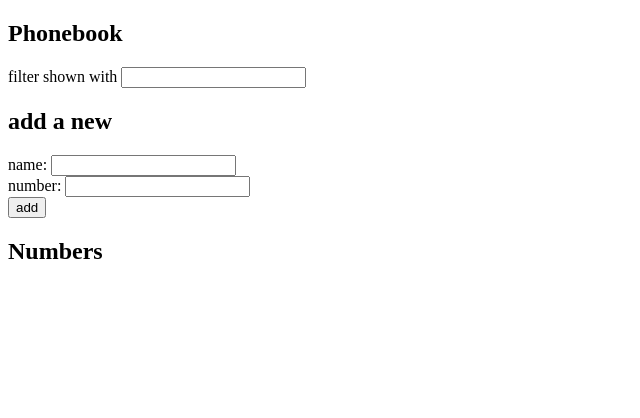
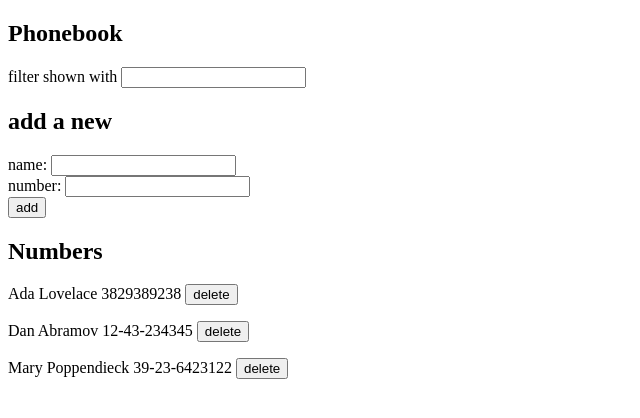
Before and after one commit to denvicar/FullStackOpenSubmissions, a React (Create React App) app in the folder part2/phonebook/: page / in a window 1280 px wide. Shown: the top 418 px of the page, without its empty margins (0-640 px from the left). Built offline with nearby package versions, Linux system fonts and the light colour scheme; data requests are answered from the project's data file; the HTML template or start-up script is replaced by a standard one.

Commit message:
exercise2.19

```diff
--- a/part2/phonebook/db.json
+++ b/part2/phonebook/db.json
@@ -14,11 +14,6 @@
       "name": "Mary Poppendieck",
       "number": "39-23-6423122",
       "id": 4
-    },
-    {
-      "name": "Martin Fowler",
-      "number": "383928329",
-      "id": 5
     }
   ]
 }
--- a/part2/phonebook/src/App.js
+++ b/part2/phonebook/src/App.js
@@ -15,7 +15,10 @@ const App = () => {
 
   useEffect(()=>{
     personService
-      .getAll(initialPersons=>setPersons(initialPersons))
+      .getAll()
+      .then(initialPersons=> {
+        setPersons(initialPersons)
+      })
   },[])
 
 
@@ -64,6 +67,7 @@ const App = () => {
               }, 5000);
               setNewName('')
               setNewNumber('')
+              setPersons(persons.filter(p=>p.id!==existingPerson.id))
             })
 
         } else {
@@ -101,6 +105,14 @@ const App = () => {
           setMessage(`${persons[index].name} deleted with success`)
           setTimeout(()=>setMessage(null),5000)
         })
+        .catch(error=>{
+          setType('error')
+          setMessage(`Information of ${persons[index].name} has already been deleted`)
+          setTimeout(() => {
+            setMessage(null)
+          }, 5000);
+          setPersons(persons.filter(p=>p.id!==persons[index].id))
+        })
     }
   }
 
--- a/part2/phonebook/src/services/persons.js
+++ b/part2/phonebook/src/services/persons.js
@@ -4,7 +4,10 @@ const baseUrl="http://localhost:3001/persons"
 const getAll = () => {
     return axios
         .get(baseUrl)
-        .then(res=>res.data)
+        .then(res=>{
+            console.log(res)
+            return res.data
+        })
 }
 
 const addPerson = (newPerson) => {
```
